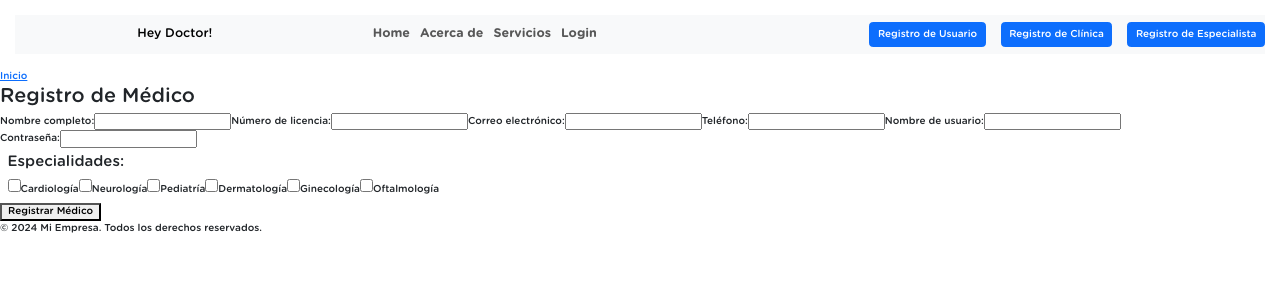
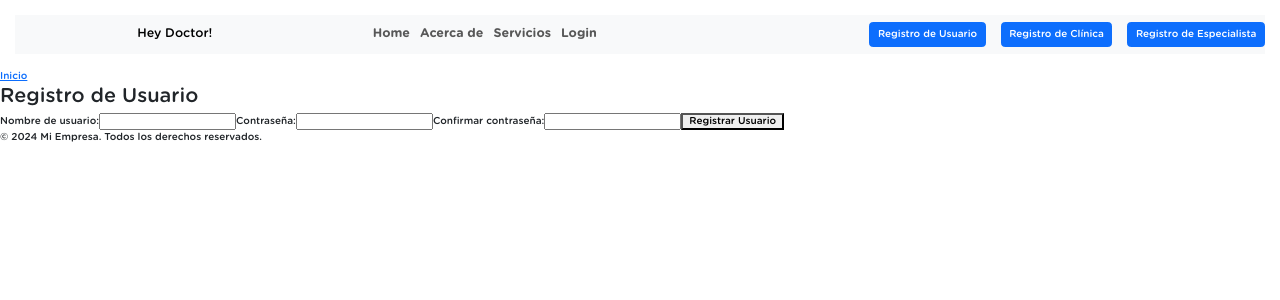
Before and after one commit to No-Country-simulation/S17-02-ft-Java-React, a React app in the folder frontend/: page /registerespecialist in a window 1280 px wide. Shown: the top 300 px of the page. Built offline with nearby package versions, Linux system fonts and the light colour scheme; the HTML template or start-up script is replaced by a standard one.

Commit message:
modificacion especialista

```diff
--- a/frontend/src/components/registerEspecialist/index.tsx
+++ b/frontend/src/components/registerEspecialist/index.tsx
@@ -1,26 +1,8 @@
 import { useForm } from "./userForm";
 import { Link } from "react-router-dom";
 
-type Specialty =
-  | "Cardiología"
-  | "Neurología"
-  | "Pediatría"
-  | "Dermatología"
-  | "Ginecología"
-  | "Oftalmología";
-
-const specialties: Specialty[] = [
-  "Cardiología",
-  "Neurología",
-  "Pediatría",
-  "Dermatología",
-  "Ginecología",
-  "Oftalmología",
-];
-
 export const RegisterEspecialist = () => {
-  const { formData, handleChange, handleSpecialtyChange, handleSubmit } =
-    useForm(specialties);
+  const { formData, handleChange, handleSubmit } = useForm();
 
   return (
     <div>
@@ -29,57 +11,7 @@ export const RegisterEspecialist = () => {
       </nav>
 
       <form onSubmit={handleSubmit}>
-        <h2>Registro de Médico</h2>
-
-        <label>
-          Nombre completo:
-          <input
-            type="text"
-            name="name"
-            value={formData.name}
-            onChange={handleChange}
-            required
-            aria-required="true"
-          />
-        </label>
-
-        <label>
-          Número de licencia:
-          <input
-            type="text"
-            name="licenseNumber"
-            value={formData.licenseNumber}
-            onChange={handleChange}
-            required
-            aria-required="true"
-          />
-        </label>
-
-        <label>
-          Correo electrónico:
-          <input
-            type="email"
-            name="email"
-            value={formData.email}
-            onChange={handleChange}
-            required
-            aria-required="true"
-            pattern="[a-z0-9._%+-]+@[a-z0-9.-]+\.[a-z]{2,}$"
-            title="Please enter a valid email address"
-          />
-        </label>
-
-        <label>
-          Teléfono:
-          <input
-            type="tel"
-            name="phone"
-            value={formData.phone}
-            onChange={handleChange}
-            pattern="\d{10}"
-            title="Please enter a 10-digit phone number"
-          />
-        </label>
+        <h2>Registro de Usuario</h2>
 
         <label>
           Nombre de usuario:
@@ -105,22 +37,19 @@ export const RegisterEspecialist = () => {
           />
         </label>
 
-        <fieldset>
-          <legend>Especialidades:</legend>
-          {specialties.map((specialty) => (
-            <label key={specialty}>
-              <input
-                type="checkbox"
-                value={specialty}
-                checked={formData.selectedSpecialties.includes(specialty)}
-                onChange={handleSpecialtyChange}
-              />
-              {specialty}
-            </label>
-          ))}
-        </fieldset>
+        <label>
+          Confirmar contraseña:
+          <input
+            type="password"
+            name="confirmPassword"
+            value={formData.confirmPassword}
+            onChange={handleChange}
+            required
+            aria-required="true"
+          />
+        </label>
 
-        <button type="submit">Registrar Médico</button>
+        <button type="submit">Registrar Usuario</button>
       </form>
     </div>
   );
--- a/frontend/src/components/registerEspecialist/userForm/index.tsx
+++ b/frontend/src/components/registerEspecialist/userForm/index.tsx
@@ -1,32 +1,16 @@
 import { useState, ChangeEvent, FormEvent, useCallback } from "react";
 
-export type Specialty =
-  | "Cardiología"
-  | "Neurología"
-  | "Pediatría"
-  | "Dermatología"
-  | "Ginecología"
-  | "Oftalmología";
-
 interface FormData {
-  name: string;
-  licenseNumber: string;
-  email: string;
-  phone: string;
   username: string;
   password: string;
-  selectedSpecialties: Specialty[];
+  confirmPassword: string;
 }
 
-export const useForm = (specialties: Specialty[]) => {
+export const useForm = () => {
   const [formData, setFormData] = useState<FormData>({
-    name: "",
-    licenseNumber: "",
-    email: "",
-    phone: "",
     username: "",
     password: "",
-    selectedSpecialties: [],
+    confirmPassword: "",
   });
   const [passwordVisible, setPasswordVisible] = useState<boolean>(false);
 
@@ -38,28 +22,15 @@ export const useForm = (specialties: Specialty[]) => {
     }));
   }, []);
 
-  const handleSpecialtyChange = useCallback(
-    (e: ChangeEvent<HTMLInputElement>) => {
-      const { value, checked } = e.target;
-      if (specialties.includes(value as Specialty)) {
-        setFormData((prevData) => {
-          const selectedSpecialties = checked
-            ? [...prevData.selectedSpecialties, value as Specialty]
-            : prevData.selectedSpecialties.filter(
-                (specialty) => specialty !== (value as Specialty)
-              );
-
-          return { ...prevData, selectedSpecialties };
-        });
-      }
-    },
-    [specialties]
-  );
-
   const handleSubmit = useCallback(
     (e: FormEvent<HTMLFormElement>) => {
       e.preventDefault();
+      if (formData.password !== formData.confirmPassword) {
+        alert("Las contraseñas no coinciden");
+        return;
+      }
       console.log("Datos del formulario:", formData);
+      // Aquí podrías realizar la lógica adicional para enviar los datos
     },
     [formData]
   );
@@ -68,7 +39,6 @@ export const useForm = (specialties: Specialty[]) => {
     formData,
     passwordVisible,
     handleChange,
-    handleSpecialtyChange,
     handleSubmit,
     setPasswordVisible,
   };
```
